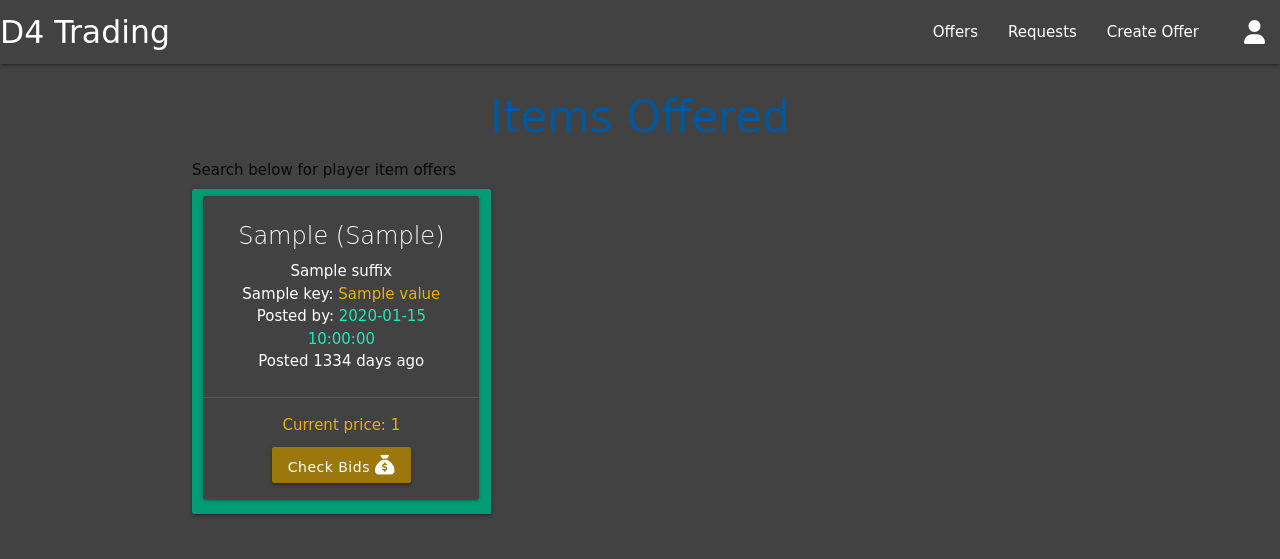
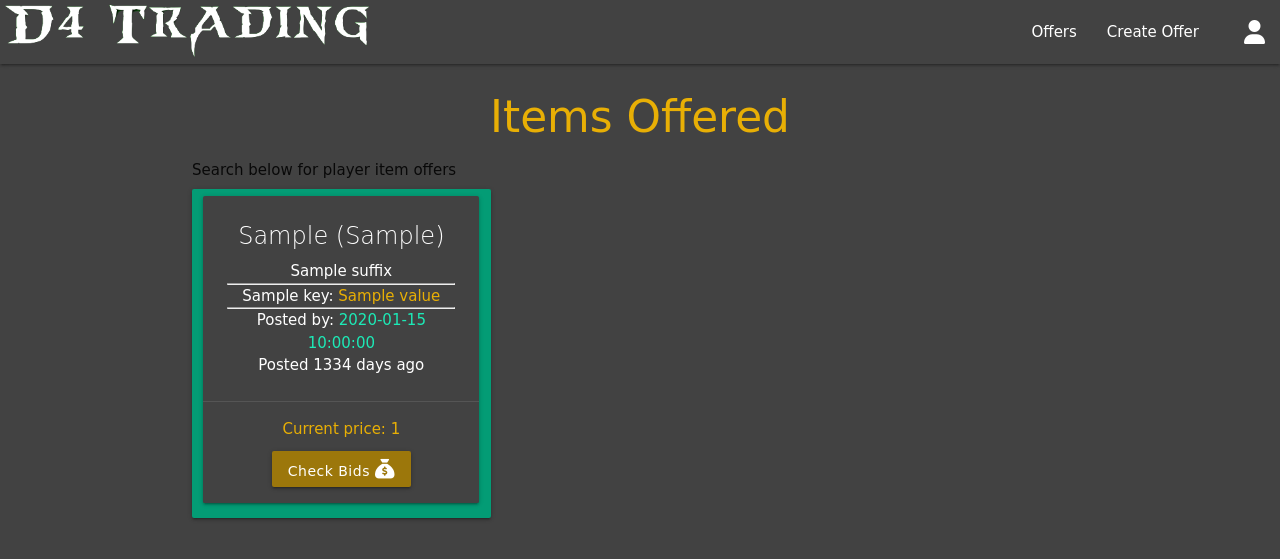
Before and after one commit to Erikas-Ramanauskas/Milestone-Project-3, a Flask app: page / in a window 1280 px wide. Shown: the top 559 px of the page. Run offline with Flask 3, Linux system fonts and the light colour scheme; a database or web service that is not in the repository returns one stand-in record (values such as "Sample title"); some libraries are stand-ins or nearby versions.

Commit message:
Added logo and sorted out sizing

```diff
--- a/static/css/style.css
+++ b/static/css/style.css
@@ -1,7 +1,6 @@
 * {
     margin: 0;
     padding: 0;
-    border: 0;
     box-sizing: border-box !important;
     font-family: "Short Stack", cursive;
 }
@@ -26,6 +25,22 @@ tbody {
 input,
 textarea {
     color: white;
+}
+
+.brand-logo img {
+    height: 2em;
+}
+
+@media screen and (max-width: 500px) {
+    .brand-logo img {
+        height: 1.5rem;
+    }
+}
+
+@media screen and (max-width: 35px) {
+    .brand-logo img {
+        height: 1rem;
+    }
 }
 
 /* The fallowing is colour classes */
@@ -178,6 +193,7 @@ output {
     align-self: flex-end;
     border-radius: 12px 12px 0px 12px;
     padding: 0px 12px;
+    margin-bottom: 6px;
     max-width: 90%;
     border: var(--green-color) solid 2px;
     text-align: end;
--- a/templates/base.html
+++ b/templates/base.html
@@ -61,13 +61,14 @@
       <!-- top navbar -->
       <nav class="nav-extended text-shadow grey darken-3">
         <div class="nav-wrapper">
-          <a href="{{ url_for('offers') }}" class="brand-logo">D4 Trading</a>
+          <a href="{{ url_for('offers') }}" class="brand-logo"
+            ><img src="../static/images/logo.png" alt="logo"
+          /></a>
           <a href="#" data-target="mobile-demo" class="sidenav-trigger right"
             ><i class="fas fa-bars"></i
           ></a>
           <ul class="right hide-on-med-and-down">
             <li><a href="{{ url_for('offers') }}">Offers</a></li>
-            <li><a href="#">Requests</a></li>
             <li><a href="{{ url_for('add_offer') }}">Create Offer</a></li>
 
             <!-- dropdown triger for user meniu -->
@@ -86,7 +87,6 @@
           <h4 class="center-align light-blue-text text-darken 4">D4 Trading</h4>
         </li>
         <li><a href="{{ url_for('offers') }}">Offers</a></li>
-        <li><a href="#">Requests</a></li>
         <li><a href="{{ url_for('add_offer') }}">Create Offer</a></li>
         {% if session.user %}
         <li>
--- a/templates/message.html
+++ b/templates/message.html
@@ -70,13 +70,13 @@
         </p>
       </div>
       {% endif %} {% else %} {% if message.discord_id %}
-      <div class="received-message text-shadow gold-color>
+      <div class="received-message text-shadow gold-color">
         <p class="tooltipped" data-position="left" data-tooltip="{{ tooltip }}">
           {{ message.discord_id }} <i class="fa-brands fa-discord"></i>
         </p>
       </div>
       {% elif message.b_net_id %}
-      <div class="received-message text-shadow gold-color>
+      <div class="received-message text-shadow gold-color">
         <p class="tooltipped" data-position="left" data-tooltip="{{ tooltip }}">
           {{ message.b_net_id }} <i class="fa-brands fa-battle-net"></i>
         </p>
--- a/templates/offers.html
+++ b/templates/offers.html
@@ -1,13 +1,13 @@
 {% extends "base.html" %} {% block content %}
 
 <div class="">
-  <h3 class="light-blue-text text-darken-4 center-align">Items Offered</h3>
+  <h3 class="orange-color-text center-align">Items Offered</h3>
   <p class="">Search below for player item offers</p>
 </div>
 
 <div class="row" >
   {% for offer in offers %}
-  <div class="col s12 m4 card-panel hoverable green-color">
+  <div class="col s12 m6 l4 card-panel hoverable green-color">
     <div class="card grey darken-3 text-shadow center-align">
       <div class="card-content white-text">
 
@@ -23,11 +23,11 @@
         <p>
             {% if offer.armor > 0 %}
                 Armor: <span class="orange-color-text">{{ offer.armor }}</span>
-                <hr>
+                <hr/>
             {% endif %}
             {% if offer.damage > 0 %}
                 Damage per second: <span class="orange-color-text">{{ offer.damage }}</span>
-                <hr>
+                <hr/>
             {% endif %}
             {% if offer.suffix is not none %}
                 {{ offer.suffix }} <hr>
@@ -39,7 +39,7 @@
                 </br>
             </div>
             {% endfor %}
-            <hr>
+            <hr/>
             Posted by: <a href="{{ url_for('profile', username=offer.created_by) }}" class="teal-color-text">{{ offer.created_by }}</a>
             <br>
             {% set time_d = (current_datetime - offer.date).days %}
```
Also changed, not shown: static/images/fontbolt (1).png (added), static/images/fontbolt.png (added), static/images/logo.png (added).
